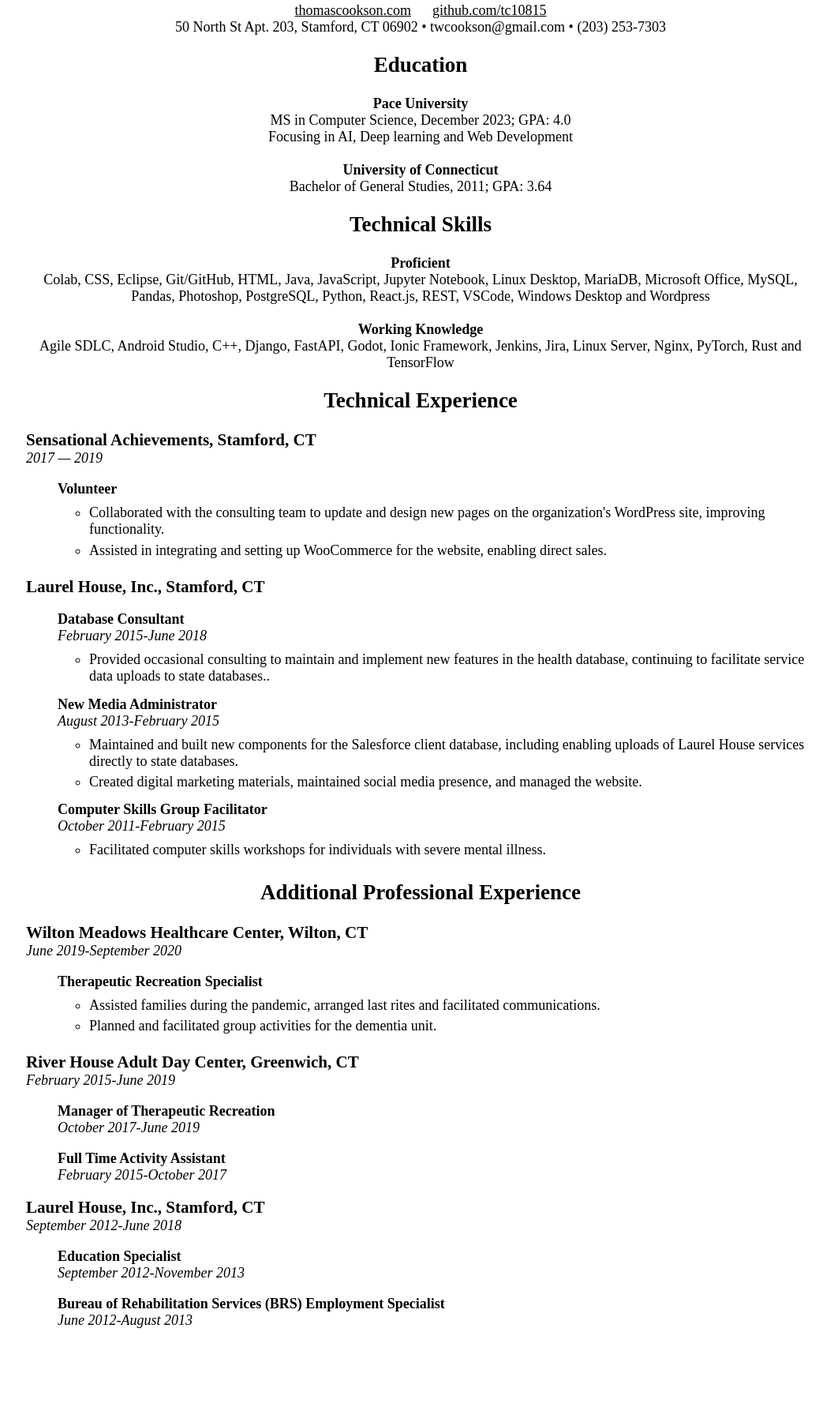
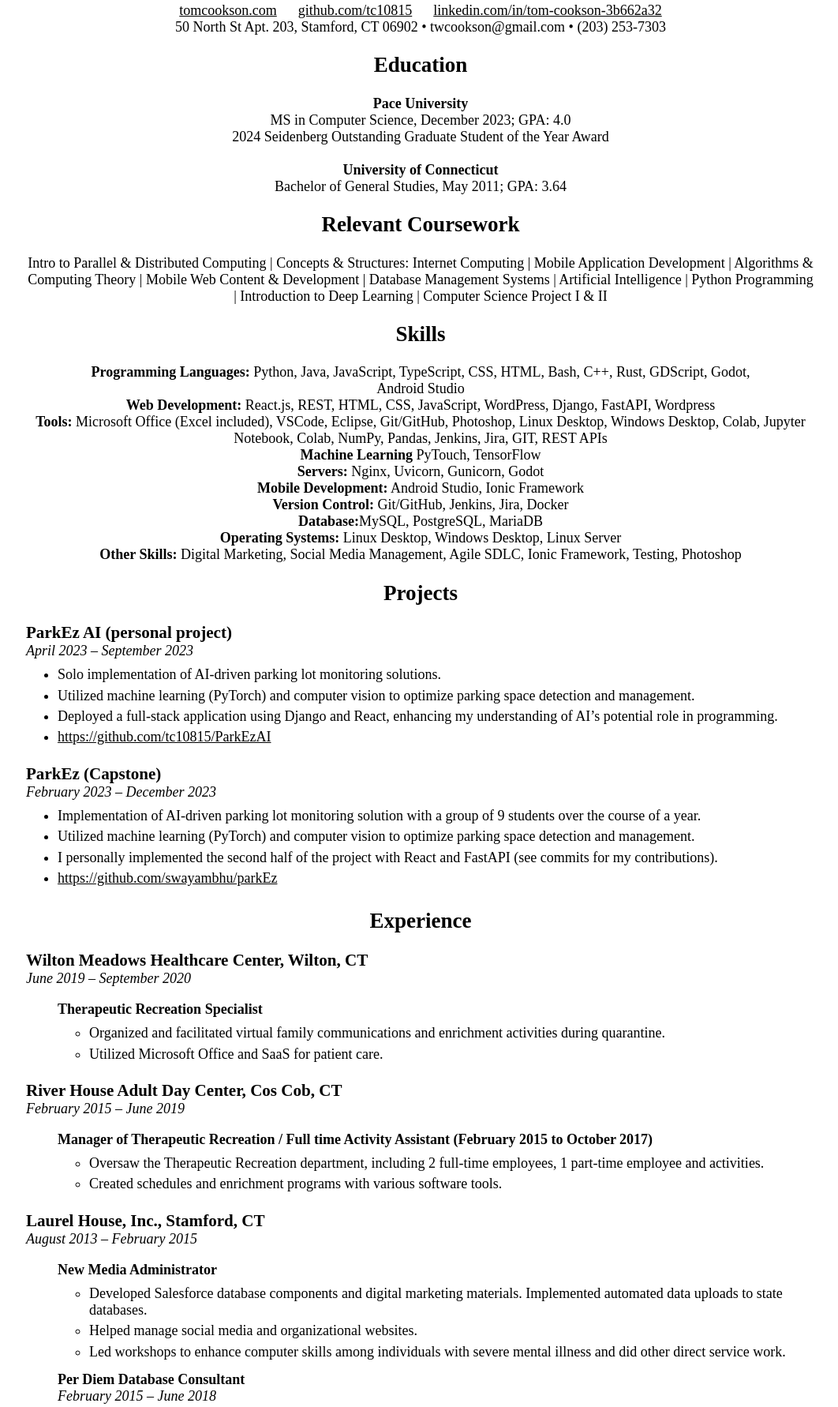
Before and after one commit to tc10815/tomcookson.com, a plain HTML site: page resume.html in a window 1280 px wide. Shown: the part 121-1903 px from the top of the page at 79% size, without its empty margins (107-1169 px from the left). Drawn offline with Linux system fonts and the light colour scheme; a web font is replaced by a local one.

Commit message:
Updated online resume to match new version of resume I'm sending out

```diff
--- a/resume.html
+++ b/resume.html
@@ -1,3 +1,4 @@
+<!DOCTYPE html>
 <html>
 <head>
     <meta http-equiv="Content-Type" content="text/html; charset=utf-8">
@@ -13,123 +14,98 @@
         <a href="./projects.html">Projects</a>
     </div>
     <h1>Tom Cookson</h1>
-    <p><a href="http://www.thomascookson.com" target="_blank">thomascookson.com</a> &nbsp;&nbsp;&nbsp;&nbsp;
-        <a href="https://github.com/tc10815" target="_blank">github.com/tc10815</a></p>
+    <p><a href="https://tomcookson.com" target="_blank">tomcookson.com</a> &nbsp;&nbsp;&nbsp;&nbsp;
+        <a href="https://github.com/tc10815" target="_blank">github.com/tc10815</a> &nbsp;&nbsp;&nbsp;&nbsp;
+        <a href="https://www.linkedin.com/in/tom-cookson-3b662a32/" target="_blank">linkedin.com/in/tom-cookson-3b662a32</a></p>
     <p>50 North St Apt. 203, Stamford, CT 06902 • twcookson@gmail.com • (203) 253-7303</p>
-    <!-- <h2>Objective</h2>
-    <p>Transitioning from a decade-long career in human services to computer science, leveraging a strong foundation in computer science studies, including a Master's degree and relevant experience in the tech sector. Seeking to apply my strong analytical abilities and proven problem-solving skills to a challenging role in the IT industry.</p>
-    -->
+
     <h2>Education</h2>
-        <p><strong>Pace University</strong><br /> MS in Computer Science, December 2023; GPA: 4.0<br>
-            Focusing in AI, Deep learning and Web Development</p><br>
-        <p><strong>University of Connecticut</strong><br />Bachelor of General Studies, 2011; GPA: 3.64</p>
-    <h2>Technical Skills</h2>
-        <p><strong>Proficient</strong><br />
-            Colab,
-            CSS,
-            Eclipse,
-            Git/GitHub,
-            HTML,
-            Java,
-            JavaScript,
-            Jupyter Notebook,
-            Linux Desktop,
-            MariaDB,
-            Microsoft Office,
-            MySQL,
-            Pandas,
-            Photoshop,
-            PostgreSQL,
-            Python,
-            React.js,
-            REST,
-            VSCode,
-            Windows Desktop and
-            Wordpress</p><br />
-        <p><strong>Working Knowledge</strong><br />
-            Agile SDLC,
-            Android Studio,
-            C++,
-            Django,
-            FastAPI,
-            Godot,
-            Ionic Framework,
-            Jenkins,
-            Jira,
-            Linux Server,
-            Nginx,
-            PyTorch,
-            Rust and
-            TensorFlow
-        </p>
-    <h2>Technical Experience</h2>
-    <h3>Sensational Achievements, Stamford, CT</h3>
-    <p class="time">2017 &mdash; 2019</p>
+    <p><strong>Pace University</strong><br />
+        MS in Computer Science, December 2023; GPA: 4.0<br />
+        2024 Seidenberg Outstanding Graduate Student of the Year Award</p><br>
+    <p><strong>University of Connecticut</strong><br />
+        Bachelor of General Studies, May 2011; GPA: 3.64</p>
+
+    <h2>Relevant Coursework</h2>
+    <p>Intro to Parallel & Distributed Computing | Concepts & Structures: Internet Computing | Mobile Application Development |
+        Algorithms & Computing Theory | Mobile Web Content & Development | Database Management Systems | Artificial Intelligence |
+        Python Programming | Introduction to Deep Learning | Computer Science Project I & II</p>
+
+    <h2>Skills</h2>
+    <p><strong>Programming Languages:</strong> Python, Java, JavaScript, TypeScript, CSS, HTML, Bash, C++, Rust, GDScript, Godot, <br />Android Studio</p>
+    <p><strong>Web Development:</strong> React.js, REST, HTML, CSS, JavaScript, WordPress, Django, FastAPI, Wordpress</p>
+    <p><strong>Tools:</strong> Microsoft Office (Excel included), VSCode, Eclipse, Git/GitHub, Photoshop, Linux Desktop, Windows Desktop, Colab,
+        Jupyter Notebook, Colab, NumPy, Pandas, Jenkins, Jira, GIT, REST APIs</p>
+    <p><strong>Machine Learning</strong> PyTouch, TensorFlow</p>
+    <p><strong>Servers:</strong> Nginx, Uvicorn, Gunicorn, Godot</p>
+    <p><strong>Mobile Development:</strong> Android Studio, Ionic Framework</p>
+    <p><strong>Version Control:</strong> Git/GitHub, Jenkins, Jira, Docker</p>
+    <p><strong>Database:</strong>MySQL, PostgreSQL, MariaDB</p>
+    <p><strong>Operating Systems:</strong> Linux Desktop, Windows Desktop, Linux Server</p>
+    <p><strong>Other Skills:</strong> Digital Marketing, Social Media Management, Agile SDLC, Ionic Framework, Testing, Photoshop</p>
+
+
+    <h2>Projects</h2>
+    <h3>ParkEz AI (personal project)</h3>
+    <p class="time">April 2023 – September 2023</p>
     <ul>
-        <h4>Volunteer</h4>
-        <ul>
-            <li>Collaborated with the consulting team to update and design new pages on the organization's WordPress site, improving functionality.</li>
-            <li>Assisted in integrating and setting up WooCommerce for the website, enabling direct sales.</li>
-        </ul>
+        <li>Solo implementation of AI-driven parking lot monitoring solutions.</li>
+        <li>Utilized machine learning (PyTorch) and computer vision to optimize parking space detection and management.</li>
+        <li>Deployed a full-stack application using Django and React, enhancing my understanding of AI’s potential role in programming.</li>
+        <li><a href="https://github.com/tc10815/ParkEzAI" target="_blank">https://github.com/tc10815/ParkEzAI</a></li>
     </ul>
-    <h3>Laurel House, Inc., Stamford, CT</h3>
+    <h3>ParkEz (Capstone)</h3>
+    <p class="time">February 2023 – December 2023</p>
     <ul>
-        <h4>Database Consultant</h4>
-        <p class="time">February 2015-June 2018</p>
-        <ul>
-            <li>Provided occasional consulting to maintain and implement new features in the health database, continuing to facilitate service data uploads to state databases..</li>
-        </ul>
-        <h4>New Media Administrator</h4>
-        <p class="time">August 2013-February 2015</p>
-        <ul>
-            <li>Maintained and built new components for the Salesforce client database, including enabling uploads of Laurel House services directly to state databases.</li>
-            <li>Created digital marketing materials, maintained social media presence, and managed the website.</li>
-        </ul>
-        <h4>Computer Skills Group Facilitator</h4>
-        <p class="time">October 2011-February 2015</p>
-        <ul>
-            <li>Facilitated computer skills workshops for individuals with severe mental illness.</li>
-        </ul>
+        <li>Implementation of AI-driven parking lot monitoring solution with a group of 9 students over the course of a year.</li>
+        <li>Utilized machine learning (PyTorch) and computer vision to optimize parking space detection and management.</li>
+        <li>I personally implemented the second half of the project with React and FastAPI (see commits for my contributions).</li>
+        <li><a href="https://github.com/swayambhu/parkEz" target="_blank">https://github.com/swayambhu/parkEz</a></li>
     </ul>
-    <!-- <h3>Priceline.com, Norwalk, CT</h3>
-    <p class="time">Summer 2008, June 2009 – December 2009</p>
-    <ul>
-        <h4>Intern Computer Programmer</h4>
-        <ul>
-            <li>Participated in a team to code, test, and debug programs.</li>
-            <li>Developed software applications as part of a collaborative development team.</li>
-            <li>Development tools used included Java to make applications with intuitive GUIs and web-based Servlets, which accessed and modified Oracle and MySQL databases.</li>
-        </ul>
-    </ul>-->
-    <h2>Additional Professional Experience</h2>
+
+    <h2>Experience</h2>
     <h3>Wilton Meadows Healthcare Center, Wilton, CT</h3>
-    <p class="time">June 2019-September 2020</p>
+    <p class="time">June 2019 – September 2020</p>
     <ul>
         <h4>Therapeutic Recreation Specialist</h4>
         <ul>
-            <li>Assisted families during the pandemic, arranged last rites and facilitated communications.</li>
-            <li>Planned and facilitated group activities for the dementia unit.</li>
+            <li>Organized and facilitated virtual family communications and enrichment activities during quarantine.</li>
+            <li>Utilized Microsoft Office and SaaS for patient care.</li>
         </ul>
     </ul>
-    <h3>River House Adult Day Center, Greenwich, CT</h3>
-    <p class="time">February 2015-June 2019</p>
+
+    <h3>River House Adult Day Center, Cos Cob, CT</h3>
+    <p class="time">February 2015 – June 2019</p>
     <ul>
-        <h4>Manager of Therapeutic Recreation</h4>
-        <p class="time">October 2017-June 2019</p>
-        <ul></ul>
-        <h4>Full Time Activity Assistant</h4>
-        <p class="time">February 2015-October 2017</p>
-        <ul></ul>
+        <h4>Manager of Therapeutic Recreation / Full time Activity Assistant (February 2015 to October 2017)</h4>
+        <ul>
+            <li>Oversaw the Therapeutic Recreation department, including 2 full-time employees, 1 part-time employee and activities.</li>
+            <li>Created schedules and enrichment programs with various software tools.</li>
+        </ul>
     </ul>
+
     <h3>Laurel House, Inc., Stamford, CT</h3>
-    <p class="time">September 2012-June 2018</p>
+    <p class="time">August 2013 – February 2015</p>
     <ul>
-        <h4>Education Specialist</h4>
-        <p class="time">September 2012-November 2013</p>
-        <ul></ul>
-        <h4>Bureau of Rehabilitation Services (BRS) Employment Specialist</h4>
-        <p class="time">June 2012-August 2013</p>
-        <ul></ul>
+        <h4>New Media Administrator</h4>
+        <ul>
+            <li>Developed Salesforce database components and digital marketing materials. Implemented automated data uploads to state databases.</li>
+            <li>Helped manage social media and organizational websites.</li>
+            <li>Led workshops to enhance computer skills among individuals with severe mental illness and did other direct service work.</li>
+        </ul>
+        <h4>Per Diem Database Consultant</h4>
+        <p class="time">February 2015 – June 2018</p>
+        <ul>
+            <li>Implemented new features and maintained a health database, supporting automated data uploads to state databases.</li>
+        </ul>
+    </ul>
+
+    <h2>Volunteer</h2>
+    <h3>Sensational Achievements, Stamford, CT</h3>
+    <p class="time">2017 – 2019</p>
+    <ul>
+        <li>Collaborated with the consulting team to update and design new pages on the organization's WordPress site, improving functionality.</li>
+        <li>Assisted in integrating and setting up WooCommerce for the website, enabling direct sales.</li>
     </ul>
 </body>
 </html>
```
